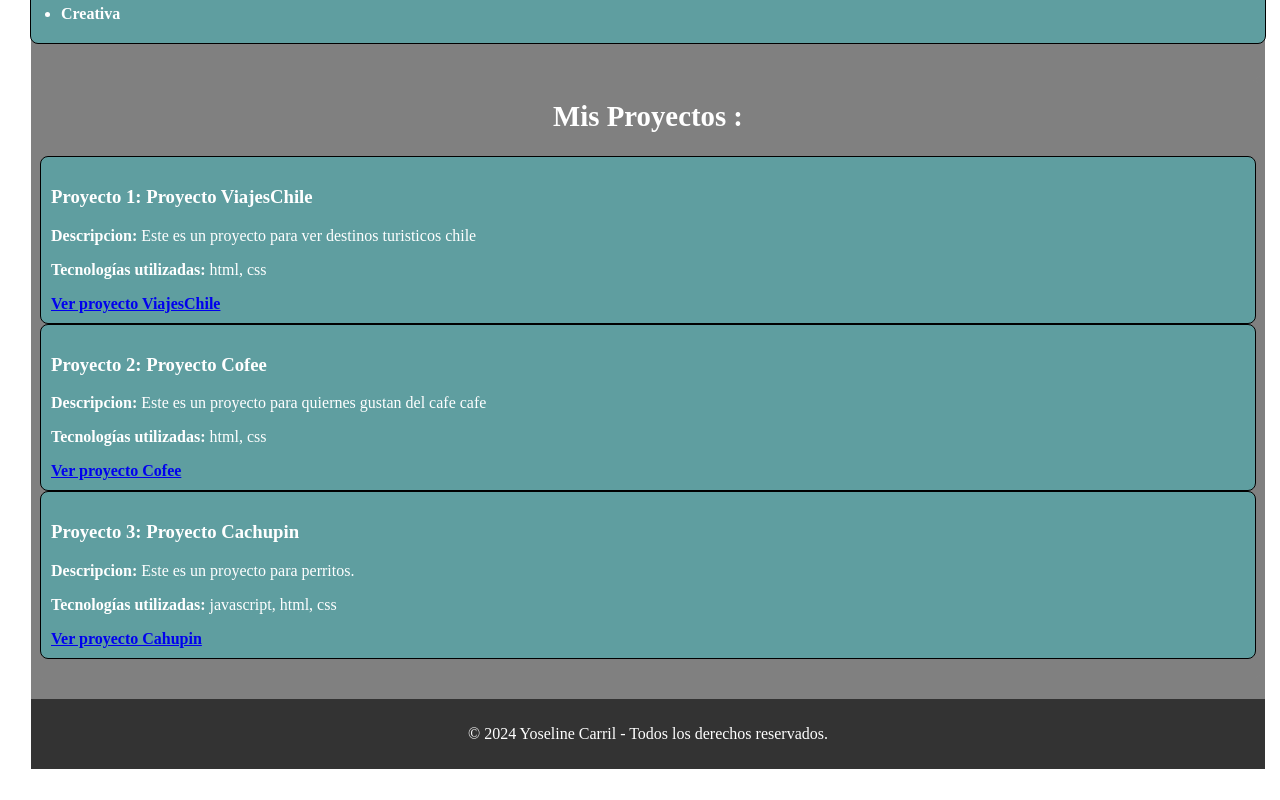
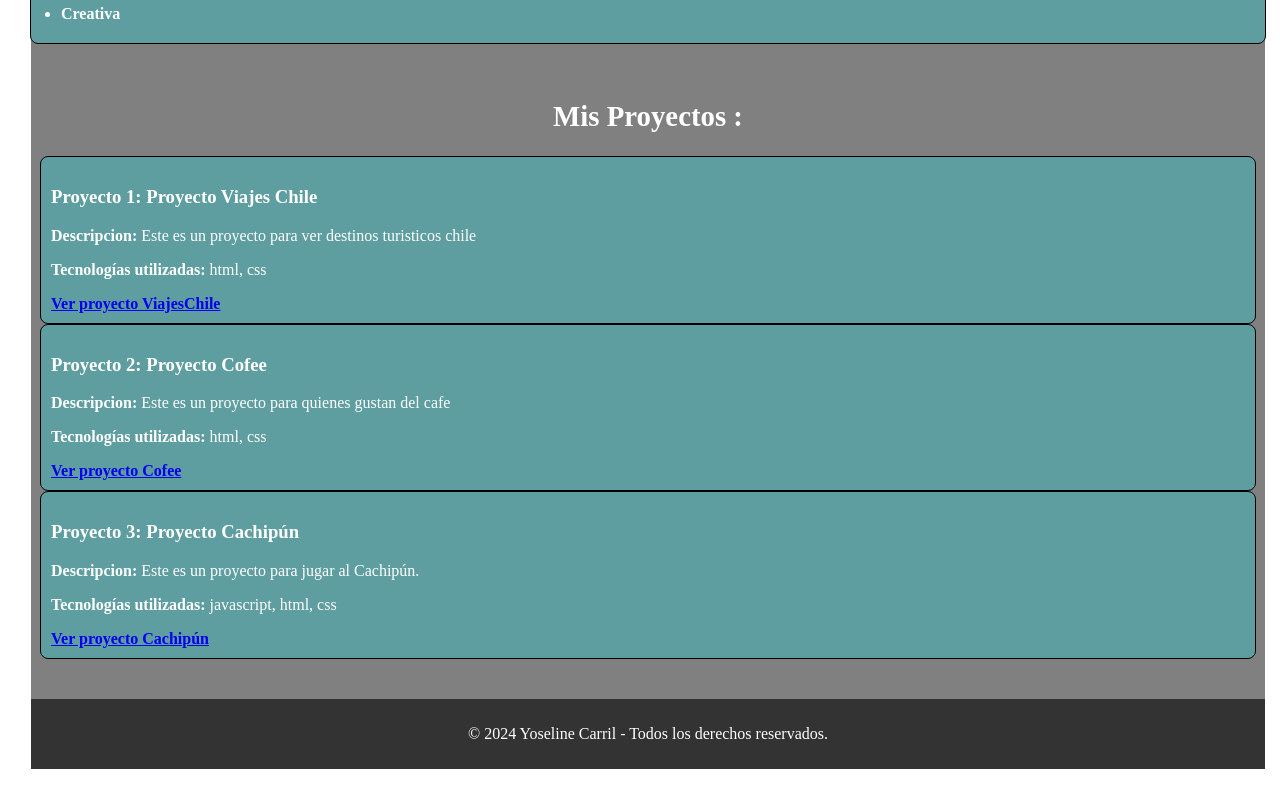
Before and after one commit to Maryory90/portafolio-yoseline, a plain HTML site: page index.html in a window 1280 px wide. Shown: the part 557-1357 px from the top of the page. Drawn offline with Linux system fonts and the light colour scheme.

Commit message:
Update index.html

```diff
--- a/index.html
+++ b/index.html
@@ -35,22 +35,22 @@
     <div class="proyectos">
                     <h2>Mis Proyectos :</h2>
                       <div class="proyecto1">
-                          <h3 style="font-weight: bold;">Proyecto 1: Proyecto ViajesChile</h3>
+                          <h3 style="font-weight: bold;">Proyecto 1: Proyecto Viajes Chile</h3>
                           <p> <span style="font-weight: bold;">Descripcion:</span> Este es un proyecto para ver destinos turisticos chile</p>
                           <p> <span style="font-weight: bold;">Tecnologías utilizadas:</span> html, css</p>
                           <a style="font-weight: bold;" href="https://github.com/Maryory90/proyectoschileviajes" target="_blank">Ver proyecto ViajesChile</a>
                       </div>
                       <div class="proyecto2">
                           <h3 style="font-weight: bold;">Proyecto 2: Proyecto Cofee</h3>
-                          <p> <span style="font-weight: bold;">Descripcion:</span> Este es un proyecto para quiernes gustan del cafe cafe</p>
+                          <p> <span style="font-weight: bold;">Descripcion:</span> Este es un proyecto para quienes gustan del cafe</p>
                           <p> <span style="font-weight: bold;">Tecnologías utilizadas:</span> html, css</p>
                           <a style="font-weight: bold;" href="https://github.com/Maryory90/cofee" target="_blank">Ver proyecto Cofee</a>
                       </div>
                             <div class="proyecto3">
-                          <h3 style="font-weight: bold;">Proyecto 3: Proyecto Cachupin</h3>
-                          <p> <span style="font-weight: bold;">Descripcion:</span> Este es un proyecto para perritos.</p>
+                          <h3 style="font-weight: bold;">Proyecto 3: Proyecto Cachipún</h3>
+                          <p> <span style="font-weight: bold;">Descripcion:</span> Este es un proyecto para jugar al Cachipún.</p>
                           <p> <span style="font-weight: bold;">Tecnologías utilizadas:</span> javascript, html, css</p>
-                          <a style="font-weight: bold;" href="https://github.com/Maryory90/Cahipum-js" target="_blank">Ver proyecto Cahupin</a>
+                          <a style="font-weight: bold;" href="https://github.com/Maryory90/Cahipum-js" target="_blank">Ver proyecto Cachipún</a>
                       </div>
     </div>
 
```
